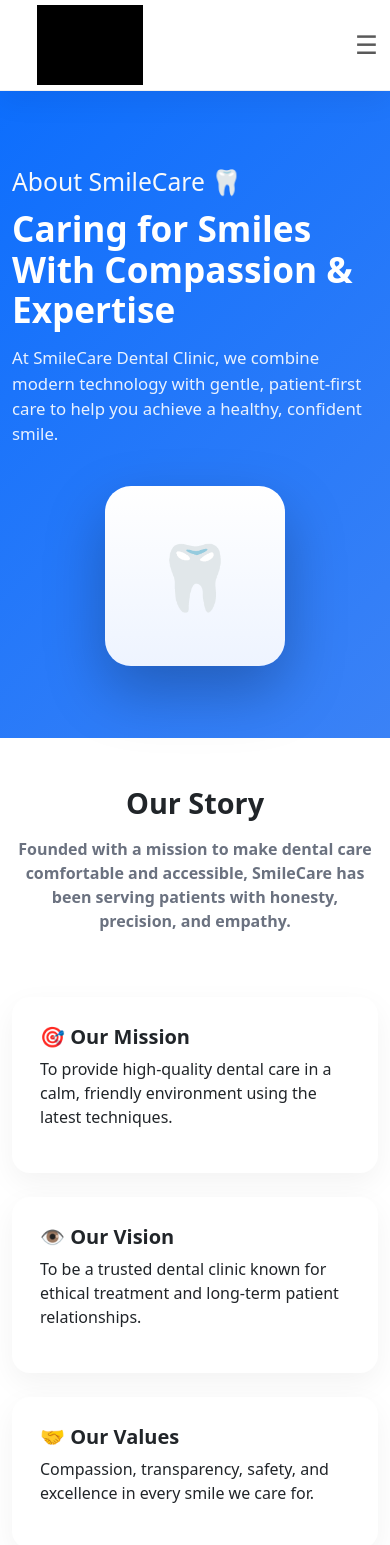
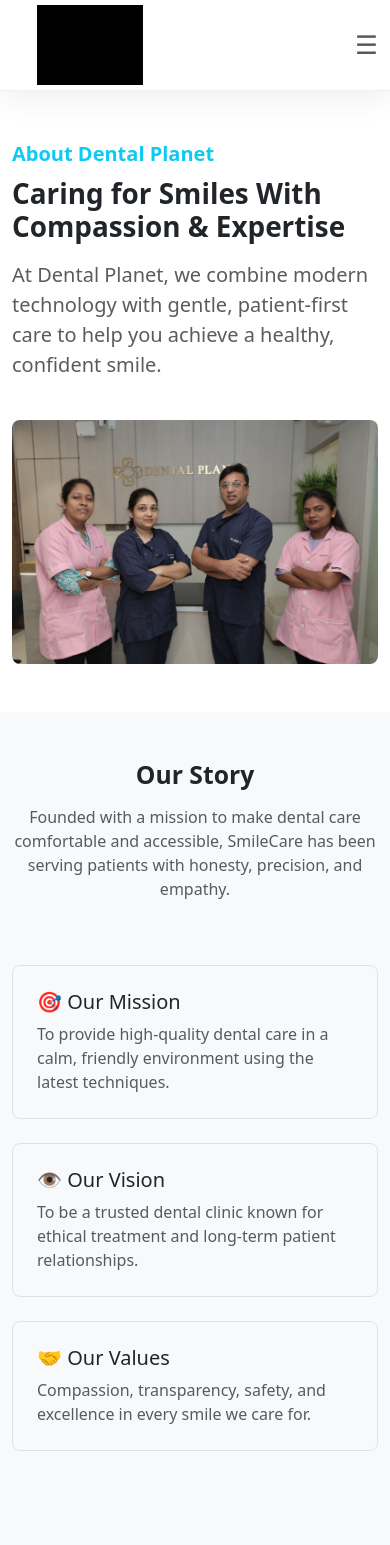
Before and after one commit to Amanrajput11/Dental-Planet, a Next.js app: page /about in a window 390 px wide. Shown: the top 1545 px of the page. Built offline with nearby package versions, Linux system fonts and the light colour scheme; grey boxes are pictures that could not be loaded.

Commit message:
Final Commit

```diff
--- a/app/about/page.tsx
+++ b/app/about/page.tsx
@@ -1,5 +1,6 @@
 "use client";
 
+import Image from "next/image";
 import DoctorSection from "@/components/DoctorCard";
 import { doctors } from "@/data/doctors";
 
@@ -7,29 +8,39 @@ export default function About() {
   return (
     <main>
       {/* ===== HERO ===== */}
-      <section className="about-hero py-5">
-        <div className="container py-4">
+      <section className="py-5">
+        <div className="container">
           <div className="row align-items-center gy-4">
-            <div className="col-lg-7">
-              <span className="mb-3 fs-2 text-light">
-                About SmileCare 🦷
+            {/* TEXT */}
+            <div className="col-lg-6">
+              <span className="fs-5 text-info fw-bold fs-2">
+                About Dental Planet
               </span>
 
-              <h1 className="about-title mt-2">
+              <h1 className="fw-bold display-6 mt-2">
                 Caring for Smiles <br className="d-none d-md-block" />
                 With Compassion & Expertise
               </h1>
 
-              <p className="about-subtitle mt-3">
-                At SmileCare Dental Clinic, we combine modern technology with
-                gentle, patient-first care to help you achieve a healthy,
-                confident smile.
+              <p className="text-muted fs-5 mt-3">
+                At Dental Planet, we combine modern technology with gentle,
+                patient-first care to help you achieve a healthy, confident
+                smile.
               </p>
             </div>
 
-            <div className="col-lg-5 text-center">
-              <div className="about-visual">
-                <span>🦷</span>
+            {/* IMAGE (VISIBLE ON MOBILE & DESKTOP) */}
+            <div className="col-lg-6 text-center">
+              <div className="overflow-hidden rounded-3">
+                <Image
+                  src="/images/bg1.jpeg"
+                  alt="Dental Planet Team"
+                  width={800}
+                  height={500}
+                  className="img-fluid"
+                  style={{ objectFit: "cover" }}
+                  priority
+                />
               </div>
             </div>
           </div>
@@ -37,12 +48,12 @@ export default function About() {
       </section>
 
       {/* ===== STORY ===== */}
-      <section className="py-5">
+      <section className="py-5 bg-light">
         <div className="container">
           <div className="row justify-content-center">
             <div className="col-lg-9 text-center">
-              <h2 className="section-title">Our Story</h2>
-              <p className="section-subtitle mt-3">
+              <h2 className="fw-bold mb-3">Our Story</h2>
+              <p className="text-muted fs-6">
                 Founded with a mission to make dental care comfortable and
                 accessible, SmileCare has been serving patients with honesty,
                 precision, and empathy.
@@ -52,9 +63,9 @@ export default function About() {
 
           <div className="row mt-4 g-4">
             <div className="col-md-4">
-              <div className="about-card">
+              <div className="p-4 border rounded-3 h-100">
                 <h5>🎯 Our Mission</h5>
-                <p>
+                <p className="text-muted mb-0">
                   To provide high-quality dental care in a calm, friendly
                   environment using the latest techniques.
                 </p>
@@ -62,9 +73,9 @@ export default function About() {
             </div>
 
             <div className="col-md-4">
-              <div className="about-card">
+              <div className="p-4 border rounded-3 h-100">
                 <h5>👁 Our Vision</h5>
-                <p>
+                <p className="text-muted mb-0">
                   To be a trusted dental clinic known for ethical treatment and
                   long-term patient relationships.
                 </p>
@@ -72,9 +83,9 @@ export default function About() {
             </div>
 
             <div className="col-md-4">
-              <div className="about-card">
+              <div className="p-4 border rounded-3 h-100">
                 <h5>🤝 Our Values</h5>
-                <p>
+                <p className="text-muted mb-0">
                   Compassion, transparency, safety, and excellence in every
                   smile we care for.
                 </p>
@@ -84,7 +95,7 @@ export default function About() {
         </div>
       </section>
 
-      {/* ===== OUR DOCTORS (FULL SECTIONS) ===== */}
+      {/* ===== OUR DOCTORS ===== */}
       <section style={{ background: "#f8fafc" }}>
         <DoctorSection doctor={doctors[0]} />
       </section>
@@ -97,42 +108,50 @@ export default function About() {
       <section className="py-5 bg-light">
         <div className="container">
           <div className="text-center mb-5">
-            <h2 className="section-title">Why Choose SmileCare?</h2>
-            <p className="section-subtitle mt-2">
+            <h2 className="fw-bold">Why Choose SmileCare?</h2>
+            <p className="text-muted mt-2">
               What makes us different from other dental clinics.
             </p>
           </div>
 
           <div className="row g-4">
             <div className="col-md-6 col-lg-3">
-              <div className="why-card">
-                <span>🧑‍⚕️</span>
-                <h6>Experienced Dentists</h6>
-                <p>Highly trained professionals with years of experience.</p>
+              <div className="p-4 border rounded-3 text-center h-100">
+                <span className="fs-2">🧑‍⚕️</span>
+                <h6 className="mt-3">Experienced Dentists</h6>
+                <p className="text-muted small">
+                  Highly trained professionals with years of experience.
+                </p>
               </div>
             </div>
 
             <div className="col-md-6 col-lg-3">
-              <div className="why-card">
-                <span>🦷</span>
-                <h6>Modern Equipment</h6>
-                <p>Advanced tools for safe and precise treatments.</p>
+              <div className="p-4 border rounded-3 text-center h-100">
+                <span className="fs-2">🦷</span>
+                <h6 className="mt-3">Modern Equipment</h6>
+                <p className="text-muted small">
+                  Advanced tools for safe and precise treatments.
+                </p>
               </div>
             </div>
 
             <div className="col-md-6 col-lg-3">
-              <div className="why-card">
-                <span>😊</span>
-                <h6>Pain-Free Care</h6>
-                <p>Gentle procedures focused on patient comfort.</p>
+              <div className="p-4 border rounded-3 text-center h-100">
+                <span className="fs-2">😊</span>
+                <h6 className="mt-3">Pain-Free Care</h6>
+                <p className="text-muted small">
+                  Gentle procedures focused on patient comfort.
+                </p>
               </div>
             </div>
 
             <div className="col-md-6 col-lg-3">
-              <div className="why-card">
-                <span>⏱</span>
-                <h6>Flexible Appointments</h6>
-                <p>Convenient scheduling that fits your lifestyle.</p>
+              <div className="p-4 border rounded-3 text-center h-100">
+                <span className="fs-2">⏱</span>
+                <h6 className="mt-3">Flexible Appointments</h6>
+                <p className="text-muted small">
+                  Convenient scheduling that fits your lifestyle.
+                </p>
               </div>
             </div>
           </div>
--- a/app/globals.css
+++ b/app/globals.css
@@ -3,61 +3,23 @@
 /* ============================= */
 
 .hero-section {
-  min-height: 100vh;
-  position: relative;
-  display: flex;
-  align-items: center;
-  background-repeat: no-repeat;
-  background-size: cover;
-  background-position: center top;
-  opacity: 0.9;
+  width: 100%;
 }
 
-/* overlay */
-.hero-overlay {
-  position: absolute;
-  inset: 0;
-  background:
-    linear-gradient(
-      to bottom,
-      rgba(0, 0, 0, 0.55) 0%,
-      rgba(0, 0, 0, 0.35) 45%,
-      rgba(0, 0, 0, 0.15) 100%
-    );
-  z-index: 0;
-}
-
-/* content always above overlay */
-.hero-section .container {
-  z-index: 2;
-}
-
-/* text readability */
-.hero-section h1,
-.hero-section p {
-  text-shadow: 0 4px 16px rgba(0, 0, 0, 0.6);
-}
-
-/* ============================= */
-/* MOBILE HERO FIX */
-/* ============================= */
-@media (max-width: 768px) {
+/* DESKTOP ONLY */
+@media (min-width: 769px) {
   .hero-section {
-    min-height: auto;
-    padding: 5rem 0 3rem;
-    background-size: cover;
-    background-position: center;
-  }
-
-  .hero-section h1 {
-    font-size: 2rem;
-  }
-
-  .hero-section p {
-    font-size: 1rem;
+    min-height: 100vh;
   }
 }
 
+/* MOBILE FIX — REMOVE EMPTY SPACE */
+@media (max-width: 768px) {
+  .hero-section {
+    min-height: auto;      /* 🔥 KEY */
+    aspect-ratio: 3 / 4;   /* portrait-friendly */
+  }
+}
 
 /* ===== SECTION STYLES ===== */
 .section-title {
@@ -209,12 +171,17 @@
 }
 
 /* ===== NAVBAR WRAPPER ===== */
+.navbar {
+  position: sticky;
+  top: 0;
+  z-index: 1050; /* higher than sidebar */
+  backdrop-filter: blur(12px);
+  -webkit-backdrop-filter: blur(12px);
+  background: rgba(255, 255, 255, 0.88) !important;
+  transition: all 0.3s ease;
+  box-shadow: 0 8px 24px rgba(0, 0, 0, 0.06);
+}
 
-.navbar {
-  backdrop-filter: blur(12px);
-  background: rgba(255, 255, 255, 0.85) !important;
-  transition: all .3s ease;
-}
 
 /* subtle shadow when sticky */
 .sticky-top {
--- a/components/Footer.tsx
+++ b/components/Footer.tsx
@@ -1,4 +1,6 @@
 "use client";
+
+import Image from "next/image";
 
 export default function Footer() {
   return (
@@ -9,33 +11,75 @@ export default function Footer() {
       }}
     >
       <div className="container py-5">
-        <div className="row gy-5">
-
-          {/* BRAND */}
-          <div className="col-md-4">
-            <h4 className="fw-bold mb-2">SmileCare Dental</h4>
-            <p className="text-light small">
+        <div className="row gy-5 align-items-start">
+          {/* BRAND + LOGO */}
+          <div className="col-md-3">
+            <Image
+              src="/images/logo3.png"
+              alt="Dental Planet Logo"
+              width={180}
+              height={90}
+              className="mb-3"
+            />
+            <p className="text-light small mb-0">
               Modern, gentle and trusted dental care for the whole family.
             </p>
           </div>
 
           {/* QUICK LINKS */}
-          <div className="col-md-4">
-            <h6 className="footer-title text-uppercase">Quick Links</h6>
-            <ul className="list-unstyled footer-links mt-3">
-              <li><a href="/about">About Us</a></li>
-              <li><a href="/services">Services</a></li>
-              <li><a href="/blog">Blog</a></li>
-              <li><a href="/contact">Book Appointment</a></li>
+          <div className="col-md-2">
+            <h6 className="footer-title text-uppercase mb-3">Quick Links</h6>
+            <ul className="list-unstyled footer-links d-flex flex-column gap-2">
+              <li>
+                <a href="/about">About Us</a>
+              </li>
+              <li>
+                <a href="/services">Services</a>
+              </li>
+              <li>
+                <a href="/gallery">Gallery</a>
+              </li>
+              <li>
+                <a href="/blog">Blog</a>
+              </li>
             </ul>
           </div>
 
+          {/* GOOGLE MAP (WIDER) */}
+          <div className="col-md-4">
+            <h6 className="footer-title text-uppercase mb-3">Our Location</h6>
+
+            <div
+              className="overflow-hidden rounded-2"
+              style={{ border: "1px solid rgba(255,255,255,0.15)" }}
+            >
+              <iframe
+                src="https://www.google.com/maps/embed?pb=!1m18!1m12!1m3!1d1840.1514803724904!2d75.89567790000002!3d22.71697810000001!2m3!1f0!2f0!3f0!3m2!1i1024!2i768!4f13.1!3m3!1m2!1s0x3962fd3241c49bc1%3A0x383af170b232cbb3!2sDental%20planet!5e0!3m2!1sen!2sin!4v1768229684378!5m2!1sen!2sin"
+                width="100%"
+                height="220"
+                style={{ border: 0 }}
+                loading="lazy"
+                referrerPolicy="no-referrer-when-downgrade"
+              />
+            </div>
+
+            <a
+              href="https://maps.google.com/?q=Dental+planet+Tilak+Nagar+Indore"
+              target="_blank"
+              rel="noopener noreferrer"
+              className="d-inline-block mt-2 small text-success fw-semibold text-decoration-none"
+            >
+              Open in Google Maps →
+            </a>
+          </div>
+
           {/* WHATSAPP QR */}
-          <div className="col-md-4 text-center">
-            <h6 className="footer-title text-uppercase">WhatsApp Appointment</h6>
-            <p className="small mt-2">Scan or click to chat with us</p>
+          <div className="col-md-3 text-center">
+            <h6 className="footer-title text-uppercase mb-2">
+              WhatsApp Appointment
+            </h6>
+            <p className="small mb-3">Scan or click to chat with us</p>
 
-            {/* CLICKABLE QR */}
             <a
               href="https://wa.me/918305959538"
               target="_blank"
@@ -46,43 +90,34 @@ export default function Footer() {
                 style={{
                   background: "rgba(255,255,255,0.05)",
                   borderRadius: "14px",
-                  padding: "15px 18px",
+                  padding: "14px 16px",
                   backdropFilter: "blur(6px)",
                   border: "1px solid rgba(255,255,255,0.12)",
                   display: "inline-block",
                   boxShadow: "0 0 18px rgba(0,255,0,0.25)",
-                  cursor: "pointer",
-                  transition: "transform 0.2s ease",
                 }}
               >
                 <img
                   src="/qr-wa.png"
                   alt="WhatsApp QR"
-                  style={{
-                    width: "170px",
-                    borderRadius: "10px",
-                  }}
+                  style={{ width: "160px", borderRadius: "10px" }}
                 />
-
-                <div className="mt-2" style={{ fontSize: "14px" }}>
-                  Click to open WhatsApp
-                </div>
+                <div className="mt-2 small">Click to open WhatsApp</div>
               </div>
             </a>
           </div>
         </div>
       </div>
 
-      {/* Bottom bar */}
+      {/* BOTTOM BAR */}
       <div
         className="text-center py-3"
         style={{
           borderTop: "1px solid rgba(255,255,255,0.12)",
-          marginTop: "10px",
         }}
       >
-        <small className="text-light fw-bold">
-          © {new Date().getFullYear()} SmileCare Dental — All Rights Reserved
+        <small className="fw-semibold">
+          © {new Date().getFullYear()} Dental Planet — All Rights Reserved
         </small>
       </div>
     </footer>
```
Also changed, not shown: app/blog/[slug]/page.tsx (+11 -5 lines), app/contact/page.tsx (deleted, +0 -105 lines), app/page.tsx (+25 -68 lines), components/DoctorCard.tsx (+18 -10 lines), 2 other files (tests, documents, lock files or other folders).
